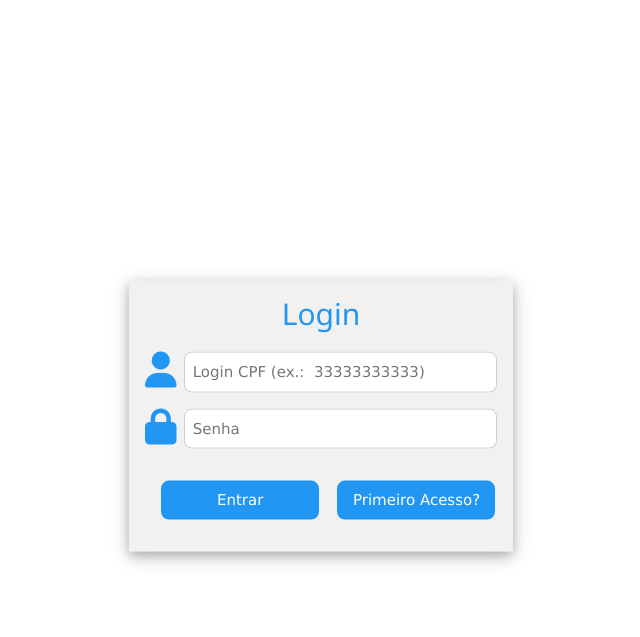
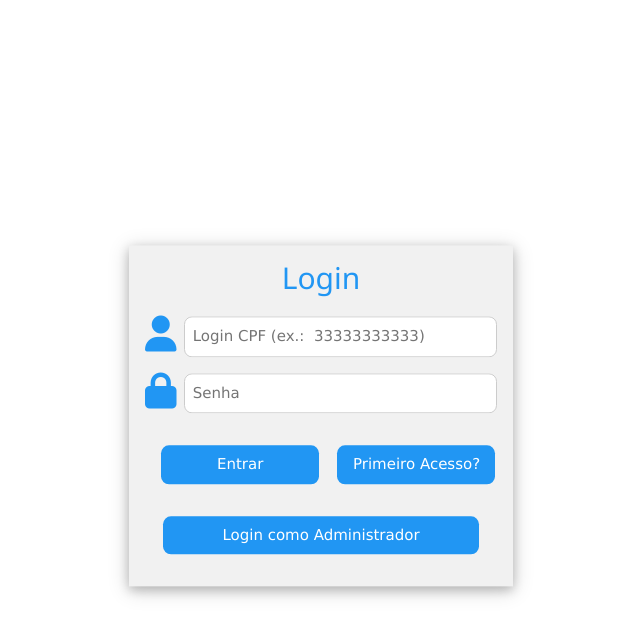
Before and after one commit to AnaClaraSM/ETEC-projetoCompleto, a PHP site: page / in a window 1280 px wide. Shown: the top 637 px of the page, without its empty margins (335-975 px from the left). Run offline with PHP 8.4, Linux system fonts and the light colour scheme; some libraries are stand-ins or nearby versions.

Commit message:
admin login button

```diff
--- a/Controller/AdministradorController.php
+++ b/Controller/AdministradorController.php
@@ -23,7 +23,7 @@
 
             //Verifica se a senha informada como parâmetro confere com a senha do administrador encontrado para aquele cpf (recuperada pelo acesso ao método getSenha do objeto)
             if($administrador->getSenha() == $senha) {
-                //Se sim, serializa o objeto ... sessão
+                //Se sim, serializa o objeto e o aloca na sessão
                 $_SESSION['Administrador'] = serialize($administrador);
                 return true;
             }
--- a/Controller/Navegacao.php
+++ b/Controller/Navegacao.php
@@ -238,7 +238,9 @@
             //Cria uma nova instância da classe AdministradorController
             $aController = new AdministradorController();
 
+            //Verifica se o resultado do login (acesso ao método login do objeto com o login e a senha do usuário postados através do formulário como parâmetros) foi positivo
             if($aController->login($_POST['txtLoginADM'], $_POST['txtSenhaADM'])) {
+                //Se sim, direciona para a página ADMPrincipal
                 include_once '../View/ADMPrincipal.php';
             }
             else {
--- a/View/login.php
+++ b/View/login.php
@@ -8,7 +8,7 @@
     <link rel="stylesheet" href="https://www.w3schools.com/w3css/4/w3.css">
     <!-- Ícones Font Awesome -->
     <link rel="stylesheet" href="https://cdnjs.cloudflare.com/ajax/libs/font-awesome/6.5.2/css/all.min.css">
-    <title>Enlatados Juarez</title>
+    <title>Login</title>
 </head>
 <body>
     <!-- Formulário de Login -->
@@ -44,6 +44,10 @@
             <div class="w3-half">
                 <button name="btnPrimeiroAcesso" class="w3-button w3-block w3-margin w3-blue w3-cell w3-round-large" style="width: 90%;">Primeiro Acesso?</button>
             </div>
+            <!-- Botão de Login ADM -->
+            <div class="w3-center">
+                <button name="btnADM" class="w3-button w3-block w3-margin w3-blue w3-cell w3-round-large" style="width: 90%">Login como Administrador</button>
+            </div>
         </div>
     </form>
 </body>
```
